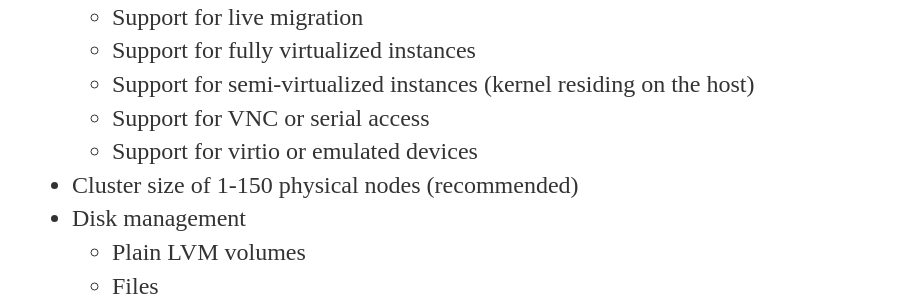
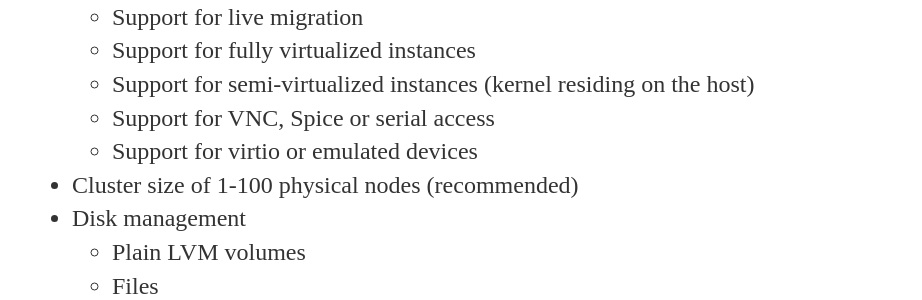
Before and after one commit to ganeti/ganeti.org, a Jekyll site: the page built from features.html, in a window 1280 px wide. Shown: the part 398-698 px from the top of the page, without its empty margins (160-1082 px from the left). Built offline with Jekyll 4.4.1, drawn with Linux system fonts in a browser that asks for light colours.

Commit message:
updated features

```diff
--- a/features.html
+++ b/features.html
@@ -17,10 +17,10 @@ title: Ganeti - Features
       <li>Support for live migration</li>
       <li>Support for fully virtualized instances</li>
       <li>Support for semi-virtualized instances (kernel residing on the host)</li>
-      <li>Support for VNC or serial access</li>
+      <li>Support for VNC, Spice or serial access</li>
       <li>Support for virtio or emulated devices </li>
     </ul>
-    <li>Cluster size of 1-150 physical nodes (recommended)</li>
+    <li>Cluster size of 1-100 physical nodes (recommended)</li>
     <li>Disk management</li>
     <ul>
       <li>Plain LVM volumes</li>
```
